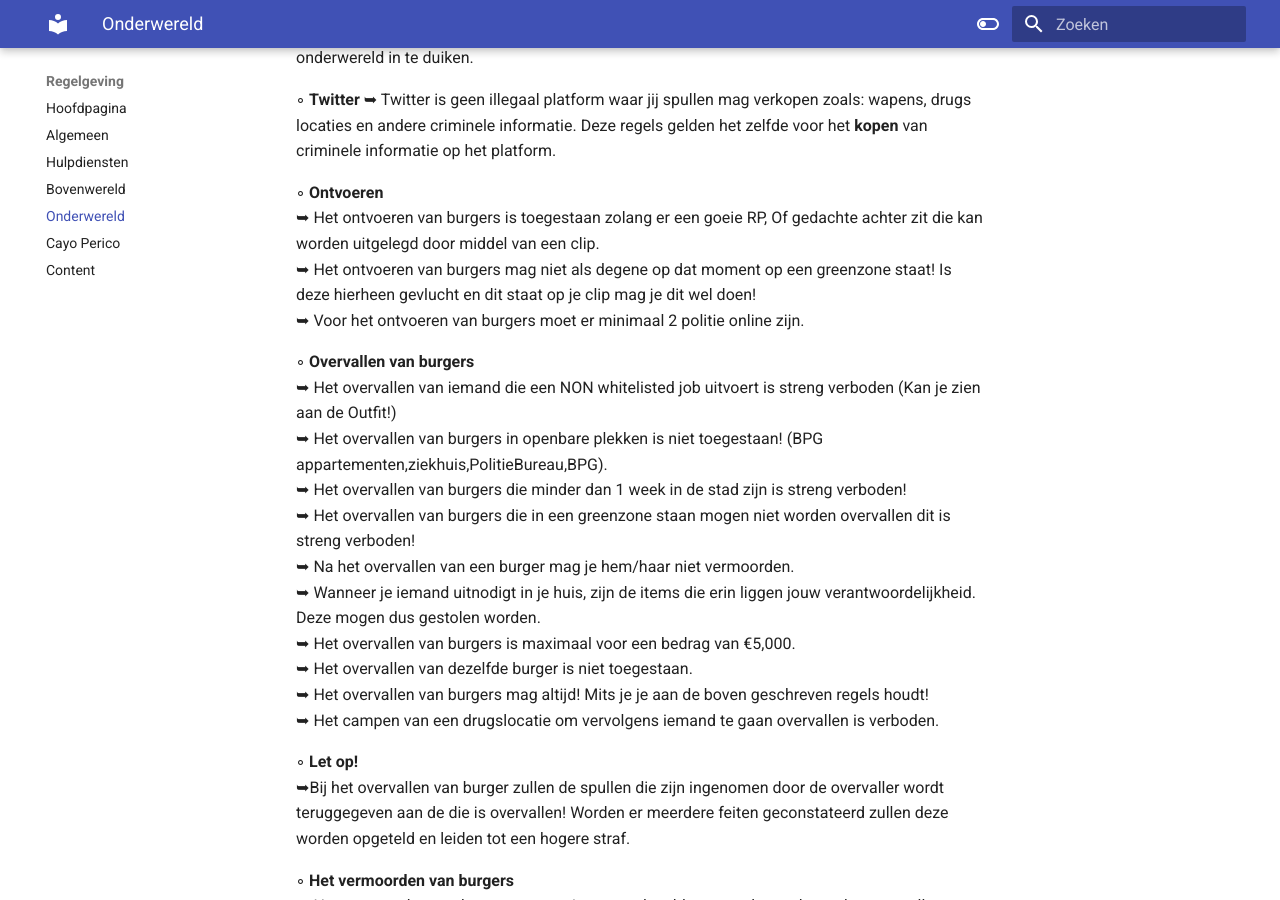
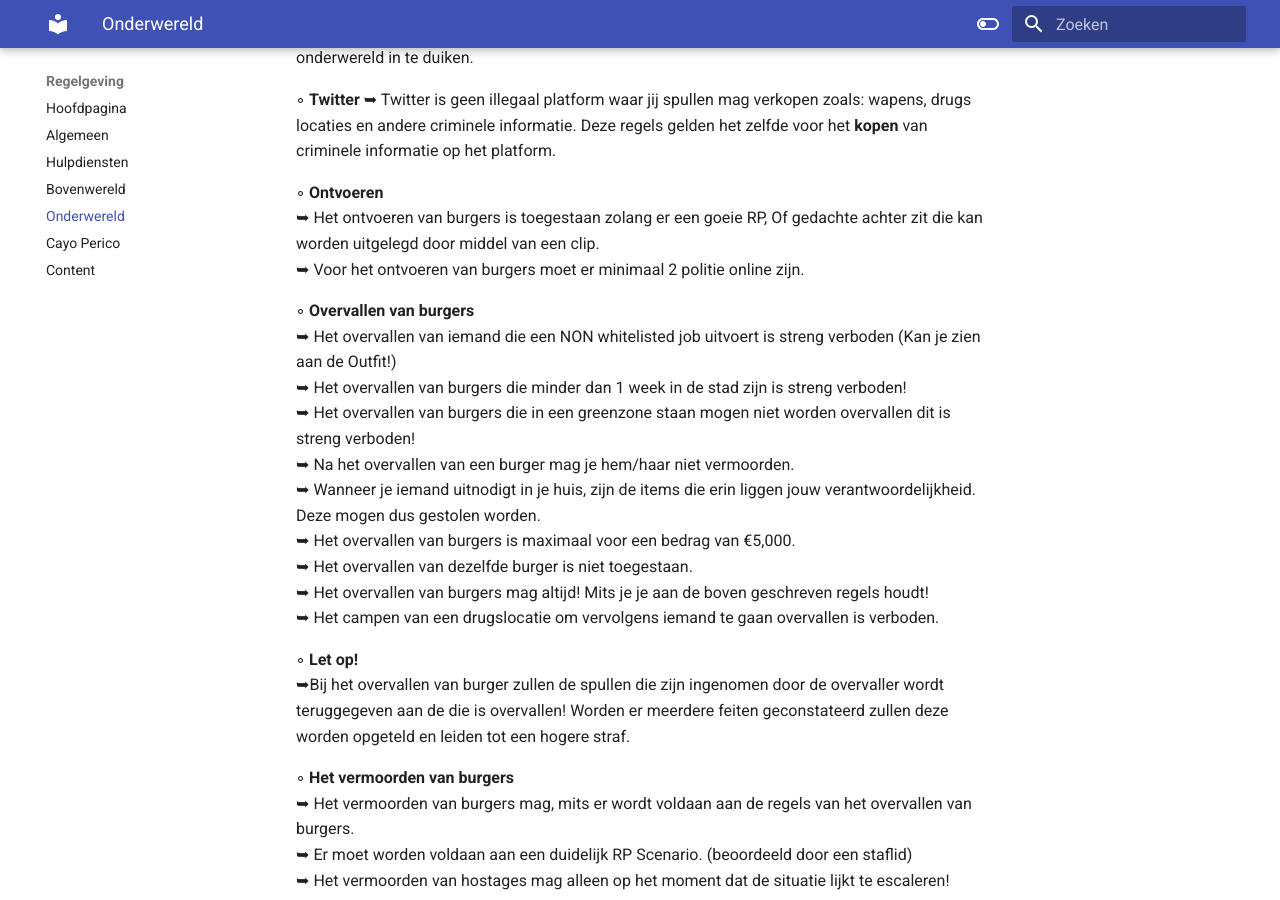
Before and after one commit to CappaWappa/Regels, an MkDocs documentation site: the page built from docs/onderwereld.md, in a window 1280 px wide and 900 px high, scrolled down 371 px. Built offline with MkDocs 1.6.1 and Material for MkDocs 9.7.7, drawn with Linux system fonts in a browser that asks for light colours; comment, search, counter and statistics services are not loaded.

Commit message:
Update onderwereld.md

```diff
--- a/docs/onderwereld.md
+++ b/docs/onderwereld.md
@@ -11,13 +11,11 @@ Nieuwe spelers die de onderwereld induiken worden niet meer geacht als nieuwe sp
 
 ◦ <b>Ontvoeren</b> <br>
      ➥ Het ontvoeren van burgers is toegestaan zolang er een goeie RP, Of gedachte achter zit die kan worden uitgelegd door middel van een clip. <br>
-     ➥ Het ontvoeren van burgers mag niet als degene op dat moment op een greenzone staat!  Is deze hierheen gevlucht en dit staat op je clip mag je dit wel doen!<br>
      ➥ Voor het ontvoeren van burgers moet er minimaal 2 politie online zijn.<br>
 
 
 ◦ <b>Overvallen van burgers</b> <br>
      ➥ Het overvallen van iemand die een NON whitelisted job uitvoert is streng verboden (Kan je zien aan de Outfit!)<br>
-     ➥ Het overvallen van burgers in openbare plekken is niet toegestaan! (BPG appartementen,ziekhuis,PolitieBureau,BPG). <br>
      ➥ Het overvallen van burgers die minder dan 1 week in de stad zijn is streng verboden! <br>
      ➥ Het overvallen van burgers die in een greenzone staan mogen niet worden overvallen dit is streng verboden! <br>
      ➥ Na het overvallen van een burger mag je hem/haar niet vermoorden.<br>
```
